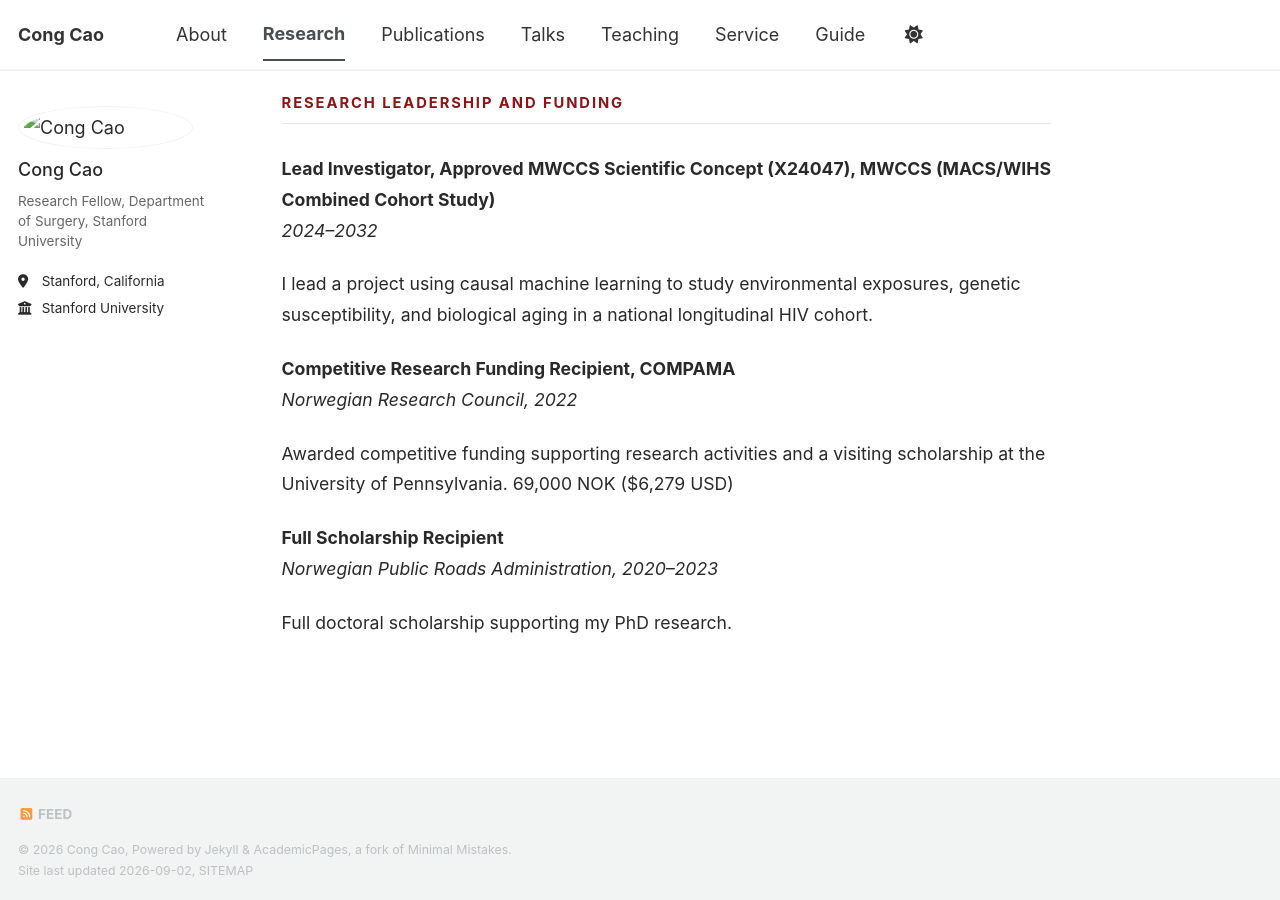
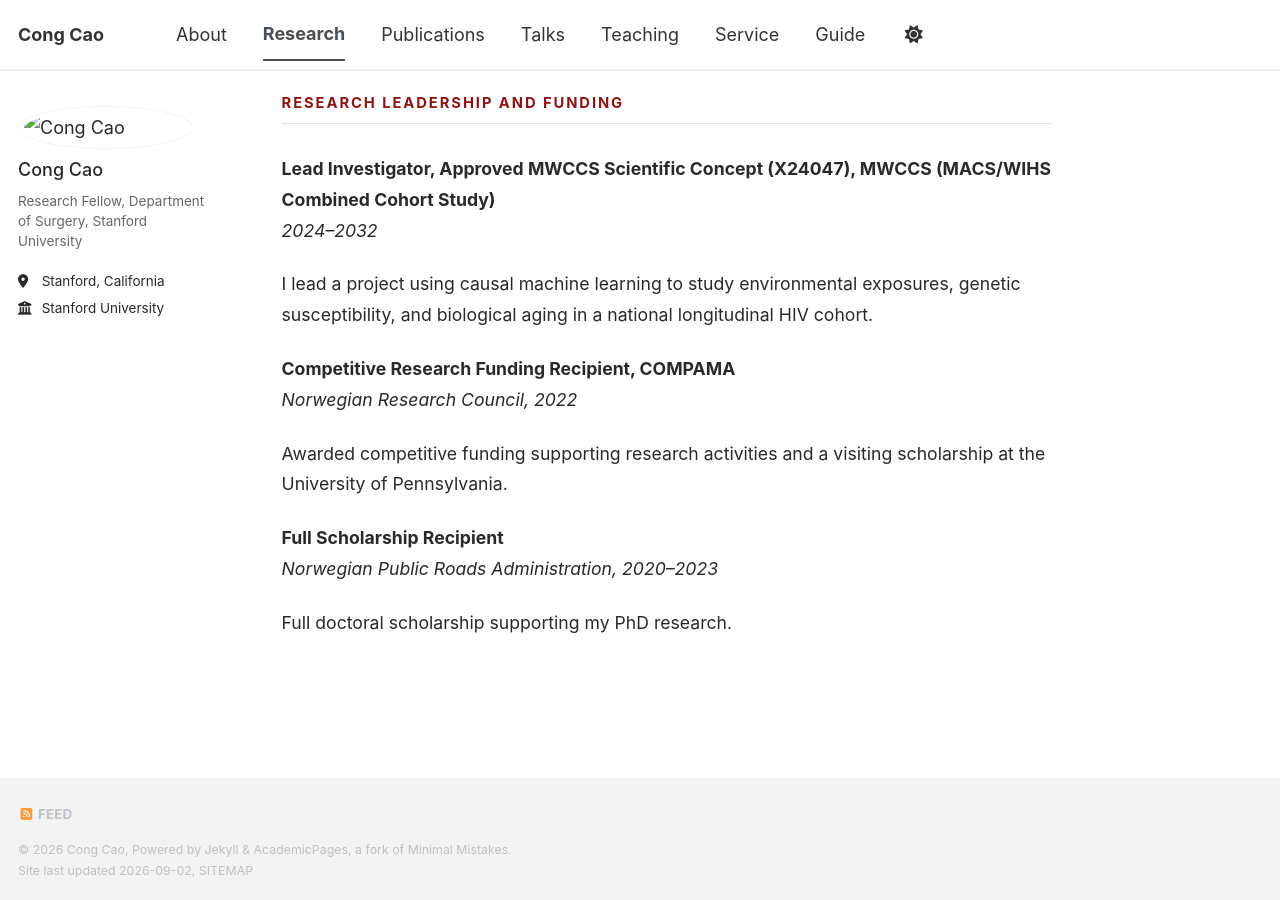
Before and after one commit to congca0/congca0.github.io, a Jekyll site: the page built from _pages/research.md, in a window 1280 px wide and 900 px high, scrolled down 2941 px. Built offline with Jekyll 4.4.1, drawn with Linux system fonts in a browser that asks for light colours; our own code applies the rules of GitHub Pages for plain Markdown files; a style sheet for code colours, icons or effects is not loaded.

Commit message:
Update research.md

```diff
--- a/_pages/research.md
+++ b/_pages/research.md
@@ -119,7 +119,7 @@ genetic susceptibility, and biological aging in a national longitudinal HIV coho
 *Norwegian Research Council, 2022*
 
 Awarded competitive funding supporting research activities and a visiting scholarship at the
-University of Pennsylvania. 69,000 NOK ($6,279 USD)
+University of Pennsylvania.
 
 **Full Scholarship Recipient**
 *Norwegian Public Roads Administration, 2020–2023*
```
